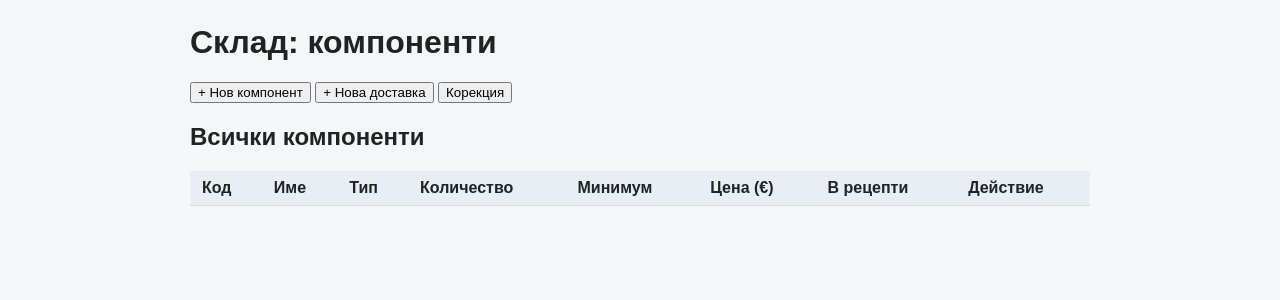
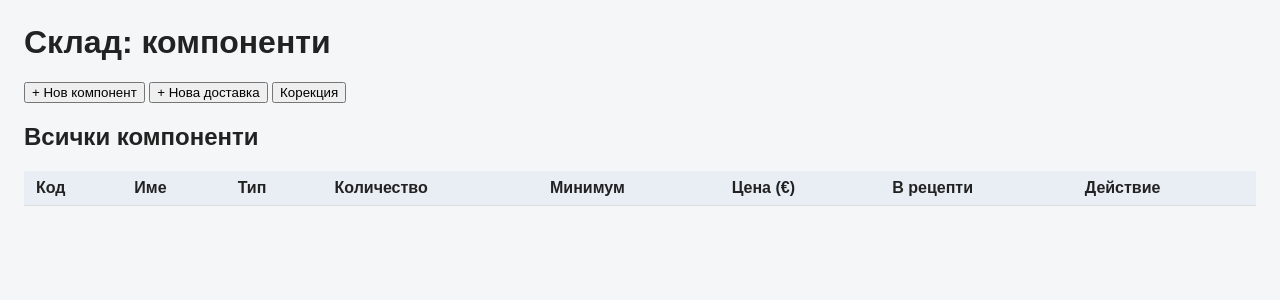
Before and after one commit to Maxthedebugger/techtrix_erp, a Flask app: page /components in a window 1280 px wide. Shown: the part 42-342 px from the top of the page. Run offline with Flask 3, Linux system fonts and the light colour scheme; the visitor is signed in with stand-in values (Sample User, id 1); data that the repository does not hold is empty.

Commit message:
Промяна на ширината на таблиците

```diff
--- a/static/style.css
+++ b/static/style.css
@@ -23,9 +23,8 @@ header span {
 }
 
 main {
-    max-width: 900px;
-    margin: 24px auto;
-    padding: 0 16px;
+    margin: 24px 0;
+    padding: 0 24px;
 }
 
 table {
```
